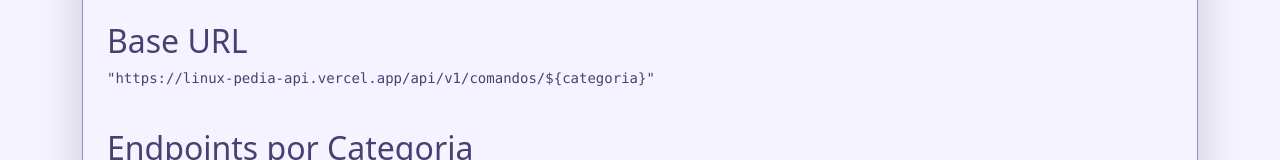
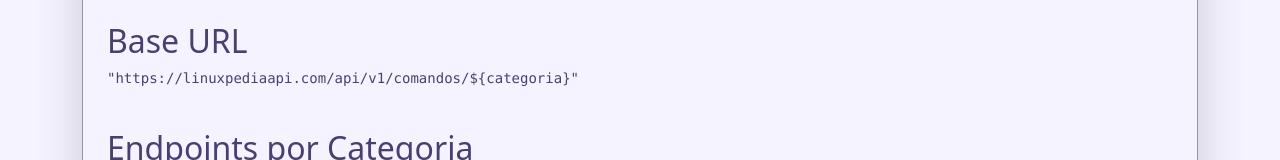
Before and after one commit to LinuxPediaAPI/LinuxPediaAPI, a website: page public/documention.html in a window 1280 px wide. Shown: the part 505-665 px from the top of the page. Drawn offline with nearby package versions, Linux system fonts and the light colour scheme.

Commit message:
att: 'new base url'

```diff
--- a/public/documention.html
+++ b/public/documention.html
@@ -76,7 +76,7 @@
         instruções básicas para começar a usar a API.</p>
       <hr>
       <h2 class="mt-4">Base URL</h2>
-      <pre><code>"https://linux-pedia-api.vercel.app/api/v1/comandos/${categoria}"</code></pre>
+      <pre><code>"https://linuxpediaapi.com/api/v1/comandos/${categoria}"</code></pre>
 
       <h2 class="mt-4">Endpoints por Categoria</h2>
 
```
